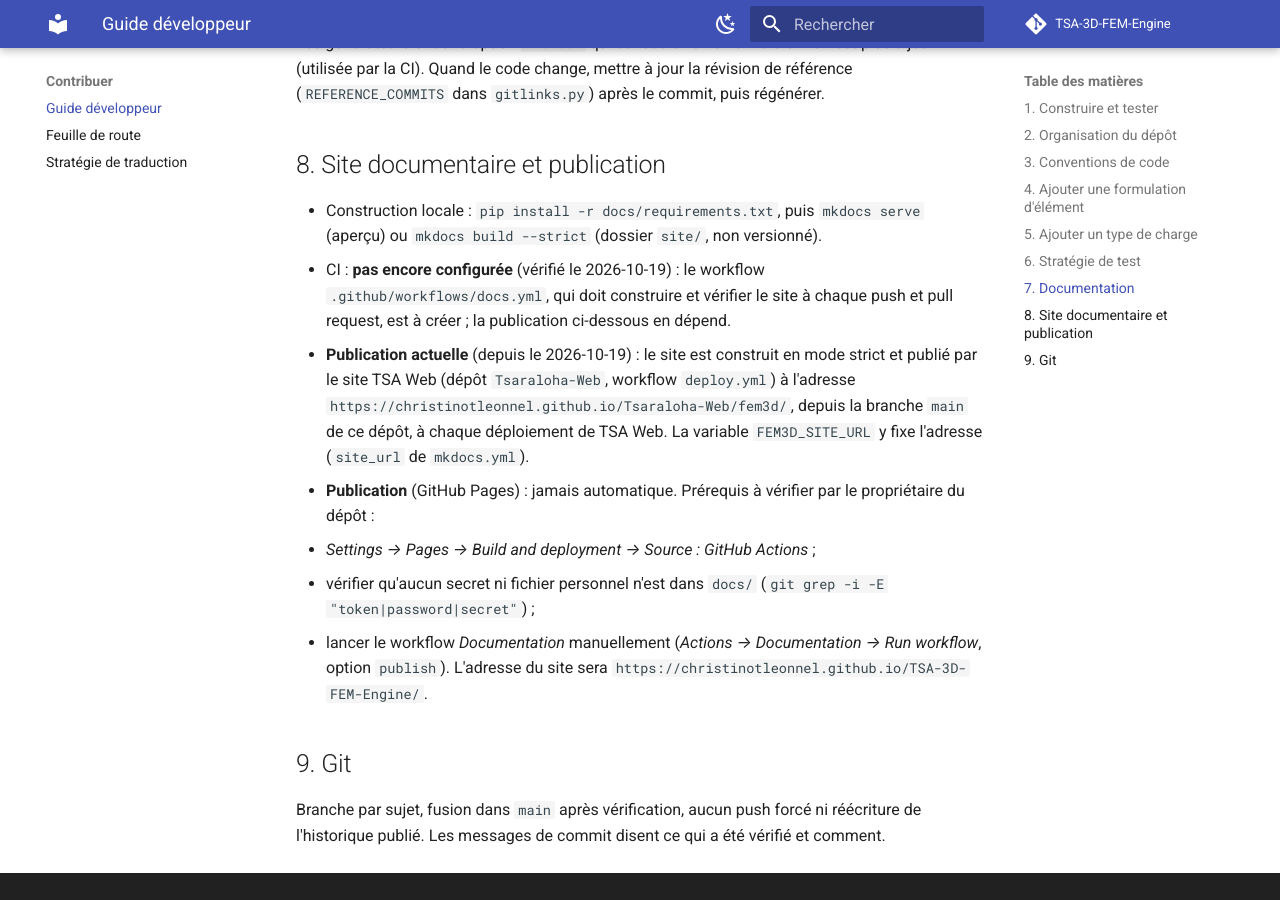
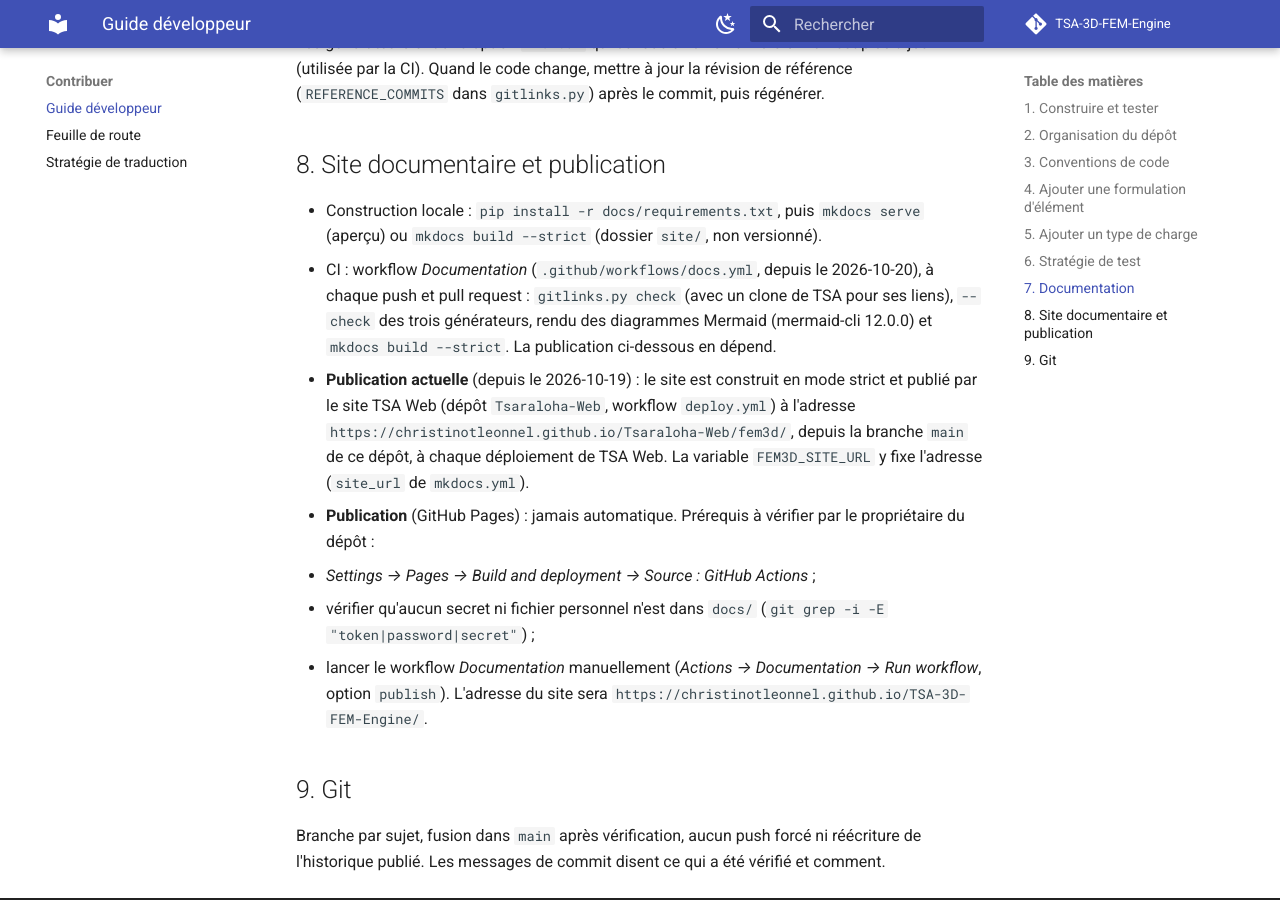
Before and after one commit to ChristinotLeonnel/TSA-3D-FEM-Engine, an MkDocs documentation site: the page built from docs/developer/DEVELOPER_GUIDE.md, in a window 1280 px wide and 900 px high, scrolled down 3302 px. Built offline with MkDocs 1.6.1 and Material for MkDocs 9.7.7, drawn with Linux system fonts in a browser that asks for light colours; comment, search, counter and statistics services are not loaded.

Commit message:
CI documentaire : workflow Documentation (vérifications à chaque push, publication Pages manuelle)
Workflow .github/workflows/docs.yml : gitlinks.py check (clone de TSA pour ses liens), --check des trois générateurs, rendu Mermaid (mermaid-cli 12.0.0), mkdocs build --strict. Publication GitHub Pages seulement par lancement manuel depuis main avec l'option publish (AGENTS.md règle 18).

docs/reference/API.md régénéré : Types.h a changé (commentaire) depuis la révision de référence 75700d2, ce que gen_api_reference.py --check signalait.

Vérifié localement : gitlinks.py check 730 liens, 0 invalide ; trois générateurs --check à jour ; mkdocs build --strict sans avertissement. Mermaid non relancé localement (aucun diagramme modifié).

```diff
--- a/docs/developer/DEVELOPER_GUIDE.md
+++ b/docs/developer/DEVELOPER_GUIDE.md
@@ -101,8 +101,9 @@
 
 - Construction locale : `pip install -r docs/requirements.txt`, puis `mkdocs serve` (aperçu) ou
   `mkdocs build --strict` (dossier `site/`, non versionné).
-- CI : **pas encore configurée** (vérifié le 2026-10-19) : le workflow `.github/workflows/docs.yml`, qui doit
-  construire et vérifier le site à chaque push et pull request, est à créer ; la publication ci-dessous en dépend.
+- CI : workflow *Documentation* (`.github/workflows/docs.yml`, depuis le 2026-10-20), à chaque push et pull
+  request : `gitlinks.py check` (avec un clone de TSA pour ses liens), `--check` des trois générateurs, rendu des
+  diagrammes Mermaid (mermaid-cli 12.0.0) et `mkdocs build --strict`. La publication ci-dessous en dépend.
 - **Publication actuelle** (depuis le 2026-10-19) : le site est construit en mode strict et publié par le site TSA
   Web (dépôt `Tsaraloha-Web`, workflow `deploy.yml`) à l'adresse
   `https://christinotleonnel.github.io/Tsaraloha-Web/fem3d/`, depuis la branche `main` de ce dépôt, à chaque
```
Also changed, not shown: docs/reference/API.md (+1 -1 lines), 1 other file.
